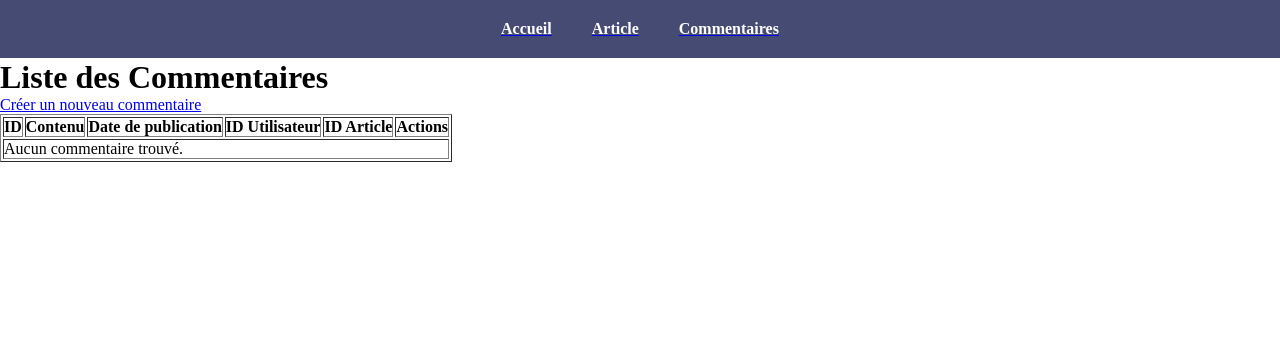
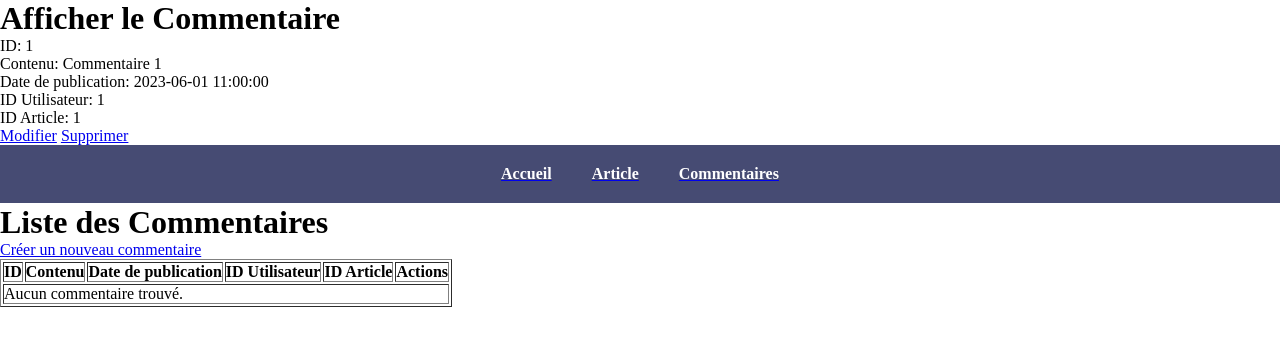
Before and after one commit to magus59/voyage_aventure_v2, a PHP site: page /Views/commentaires/index.php?controller=commentaire&action=show&id=1 in a window 1280 px wide. Shown: the top 346 px of the page. Run offline with PHP 8.4, Linux system fonts and the light colour scheme; data comes from the database, SQL or seed files in the repository.

Commit message:
ajout du commentaire controller model view fonctionnel mais avec doublon navbar à corriger

```diff
--- a/Controllers/CommentaireController.php
+++ b/Controllers/CommentaireController.php
@@ -1,6 +1,6 @@
 <?php
-require_once '../Models/Commentaire.php';
-require_once '../Models/BDD.php';
+require_once __DIR__ . '/../Models/Commentaire.php';
+require_once __DIR__ . '/../Models/BDD.php';
 
 class CommentaireController {
     private $commentaireModel;
@@ -13,7 +13,7 @@ class CommentaireController {
 
     public function index() {
         $commentaires = $this->commentaireModel->getAllCommentaires();
-        include '../views/commentaires/index.php';
+        include '../../Views/commentaires/index.php';
     }
 
     public function create() {
@@ -32,13 +32,13 @@ class CommentaireController {
                 echo "Erreur lors de la création du commentaire.";
             }
         } else {
-            include '../views/commentaires/create.php';
+            include '../../Views/commentaires/create.php';
         }
     }
 
     public function show($id) {
         $commentaire = $this->commentaireModel->getCommentaireById($id);
-        include '../views/commentaires/show.php';
+        include '../../Views/commentaires/show.php';
     }
 
     public function edit($id) {
@@ -57,7 +57,7 @@ class CommentaireController {
             }
         } else {
             $commentaire = $this->commentaireModel->getCommentaireById($id);
-            include '../views/commentaires/edit.php';
+            include '../../Views/commentaires/edit.php';
         }
     }
 
--- a/Views/articles/create.php
+++ b/Views/articles/create.php
@@ -22,7 +22,7 @@
         </ul>
     </nav>
     <h1>Créer un article</h1>
-    <form id="form_create_articles" action="index.php?controller=article&action=create" method="POST">
+    <form id="form_create_articles" action="./index.php?controller=article&action=create" method="POST">
         <label for="titre">Titre:</label>
         <input type="text" id="titre" name="titre" required>
         <br>
--- a/Views/articles/index.php
+++ b/Views/articles/index.php
@@ -23,7 +23,7 @@
         </ul>
     </nav>
     <h1 id="title_article">Liste des articles</h1>
-    <a id="create_article" href="index.php?controller=article&action=create">Créer un nouvel article</a>
+    <a id="create_article" href="./index.php?controller=article&action=create">Créer un nouvel article</a>
     <ul>
         <?php foreach ($articles as $article) : ?>
             <li>
--- a/Views/commentaires/index.php
+++ b/Views/commentaires/index.php
@@ -1,3 +1,8 @@
+
+<?php
+require_once '../../Controllers/CommentaireController.php';
+?>
+
 <!DOCTYPE html>
 <html>
 <head>
@@ -19,7 +24,7 @@
     </ul>
 </nav>
 <h1>Liste des Commentaires</h1>
-<a href="index.php?controller=commentaire&action=create">Créer un nouveau commentaire</a>
+<a href="./create.php">Créer un nouveau commentaire</a>
 <table border="1">
     <tr>
         <th>ID</th>
@@ -38,9 +43,9 @@
                 <td><?php echo htmlspecialchars($commentaire['utilisateur_id']); ?></td>
                 <td><?php echo htmlspecialchars($commentaire['article_id']); ?></td>
                 <td>
-                    <a href="index.php?controller=commentaire&action=show&id=<?php echo htmlspecialchars($commentaire['id']); ?>">Voir</a>
-                    <a href="index.php?controller=commentaire&action=edit&id=<?php echo htmlspecialchars($commentaire['id']); ?>">Modifier</a>
-                    <a href="index.php?controller=commentaire&action=delete&id=<?php echo htmlspecialchars($commentaire['id']); ?>" onclick="return confirm('Êtes-vous sûr de vouloir supprimer ce commentaire ?');">Supprimer</a>
+                    <a href="./index.php?controller=commentaire&action=show&id=<?php echo htmlspecialchars($commentaire['id']); ?>">Voir</a>
+                    <a href="./index.php?controller=commentaire&action=edit&id=<?php echo htmlspecialchars($commentaire['id']); ?>">Modifier</a>
+                    <a href="./index.php?controller=commentaire&action=delete&id=<?php echo htmlspecialchars($commentaire['id']); ?>" onclick="return confirm('Êtes-vous sûr de vouloir supprimer ce commentaire ?');">Supprimer</a>
                 </td>
             </tr>
         <?php endforeach; ?>
```
